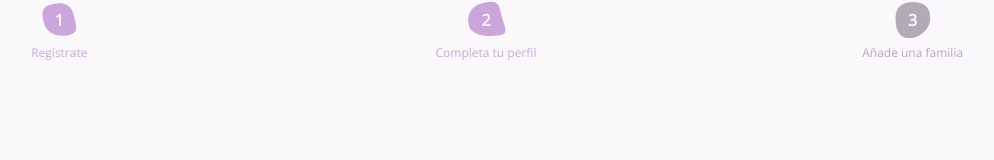
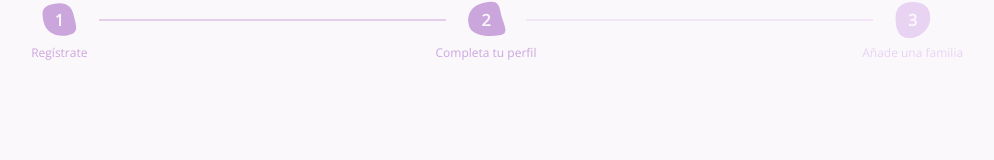
Before and after one commit to PepCarmona/SweetMemories, a Vue app: page /ProfileIntroPage in a window 1280 px wide. Shown: the top 160 px of the page, without its empty margins (154-1148 px from the left). Built offline with nearby package versions, Linux system fonts and the light colour scheme; no server answers.

Commit message:
refine steps styles

```diff
--- a/src/components/profileIntro/ProfileIntroStepsHeader.vue
+++ b/src/components/profileIntro/ProfileIntroStepsHeader.vue
@@ -50,6 +50,8 @@ const props = defineProps<ProfileIntroStepsHeaderProps>();
 
 <style scoped lang="scss">
 .profile-intro-steps-header {
+  --bullet-size: 30px;
+
   display: flex;
 
   .step {
@@ -60,11 +62,13 @@ const props = defineProps<ProfileIntroStepsHeaderProps>();
 
     .bullet {
       position: relative;
-      height: 40px;
-      width: 40px;
+      height: var(--bullet-size);
+      width: var(--bullet-size);
       display: flex;
       align-items: center;
       justify-content: center;
+
+      font-size: var(--font-size-sm);
       font-weight: 600;
       color: var(--color-light);
 
@@ -73,7 +77,7 @@ const props = defineProps<ProfileIntroStepsHeaderProps>();
         height: 100%;
         width: 100%;
         z-index: var(--layer-background);
-        color: var(--color-primary);
+        color: var(--color-primary-light);
       }
     }
 
@@ -81,18 +85,40 @@ const props = defineProps<ProfileIntroStepsHeaderProps>();
       text-align: center;
       margin-top: var(--space-xxxs);
       font-size: var(--font-size-sm);
-      color: var(--color-primary);
+      color: var(--color-primary-light);
     }
 
-    &:not(.active) {
+    &.active {
       .bullet {
         .blob {
-          color: var(--color-mid);
+          color: var(--color-primary);
         }
       }
 
       .description {
-        color: var(--color-mid);
+        color: var(--color-primary);
+      }
+    }
+
+    &:not(:first-child) {
+      position: relative;
+
+      &::after {
+        content: '';
+        position: absolute;
+        height: 1px;
+        width: calc(100% - var(--bullet-size) * 2);
+
+        top: calc(var(--bullet-size) / 2);
+        right: 50%;
+        transform: translate(calc(var(--bullet-size) * -1), -50%);
+        background-color: var(--color-primary-light);
+      }
+
+      &.active {
+        &::after {
+          background-color: var(--color-primary);
+        }
       }
     }
 
@@ -112,5 +138,15 @@ const props = defineProps<ProfileIntroStepsHeaderProps>();
       }
     }
   }
+
+  @include breakpoint(md) {
+    --bullet-size: 40px;
+
+    .step {
+      .bullet {
+        font-size: var(--font-size-md);
+      }
+    }
+  }
 }
 </style>
```
